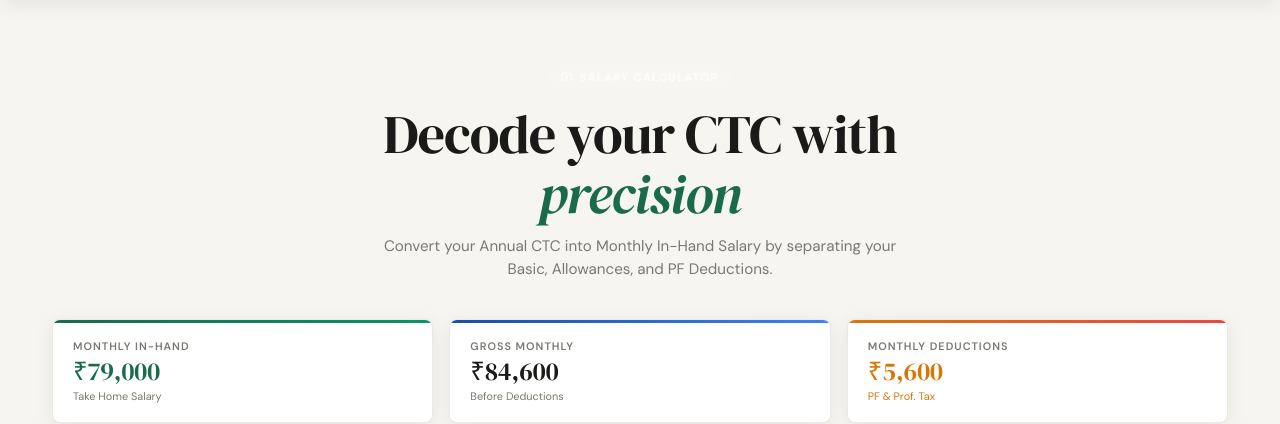
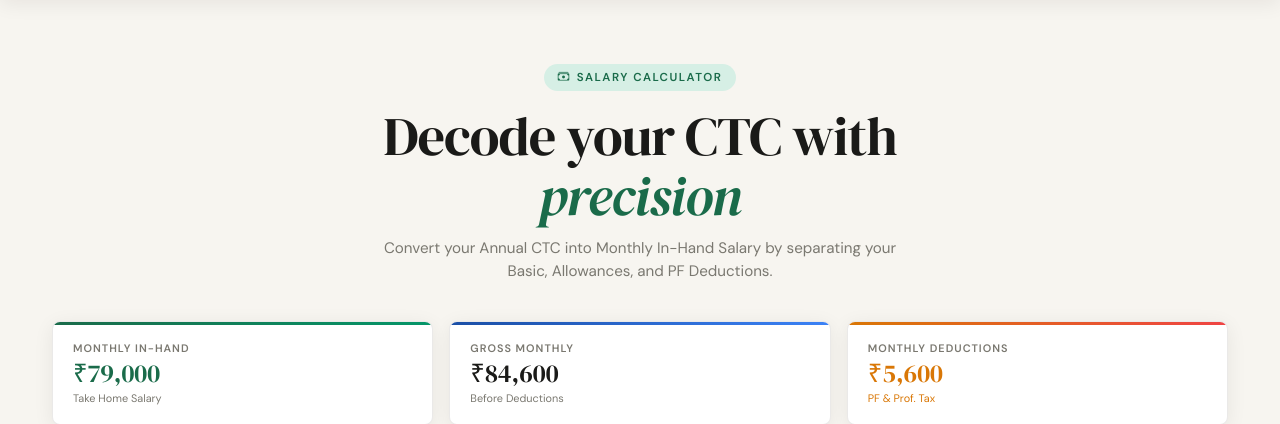
Before and after one commit to snehil2720/Vittarthi, a Django app: page /calculators/salary in a window 1280 px wide. Shown: the part 60-484 px from the top of the page. Run offline with Django 5.2, Linux system fonts and the light colour scheme; data comes from the database, SQL or seed files in the repository; parts of the project's set-up code (start-up, migrations or seed data) failed here and were passed over; some libraries are stand-ins or nearby versions; some web fonts are replaced.

Commit message:
update emi retirement salary

```diff
--- a/vita/templates/emi.html
+++ b/vita/templates/emi.html
@@ -402,12 +402,6 @@ td.gold { color:var(--gold); font-weight:600; }
   display:grid;grid-template-columns:1fr 1fr;
   gap:clamp(2rem,5vw,5rem);align-items:center;
   position:relative;z-index:1;
-}
-.hero-badge{
-  display:inline-flex;align-items:center;gap:6px;
-  font-size:.68rem;font-weight:600;letter-spacing:1.5px;text-transform:uppercase;
-  color:rgba(255,255,255,.7);background:rgba(255,255,255,.14);
-  padding:4px 12px;border-radius:100px;margin-bottom:1rem;
 }
 .hero-title{
   font-family:'Playfair Display',serif;
--- a/vita/templates/salary/salary.html
+++ b/vita/templates/salary/salary.html
@@ -395,12 +395,6 @@ tr.total-row { background:var(--surface2); font-weight:600; }
   display:grid;grid-template-columns:1fr 1fr;
   gap:clamp(2rem,5vw,5rem);align-items:center;
   position:relative;z-index:1;
-}
-.hero-badge{
-  display:inline-flex;align-items:center;gap:6px;
-  font-size:.68rem;font-weight:600;letter-spacing:1.5px;text-transform:uppercase;
-  color:rgba(255,255,255,.7);background:rgba(255,255,255,.15);
-  padding:4px 12px;border-radius:100px;margin-bottom:1rem;
 }
 .hero-title{
   font-family:'Playfair Display',serif;
```
Also changed, not shown: vita/templates/investment/retirement.html (+1 -6 lines).
